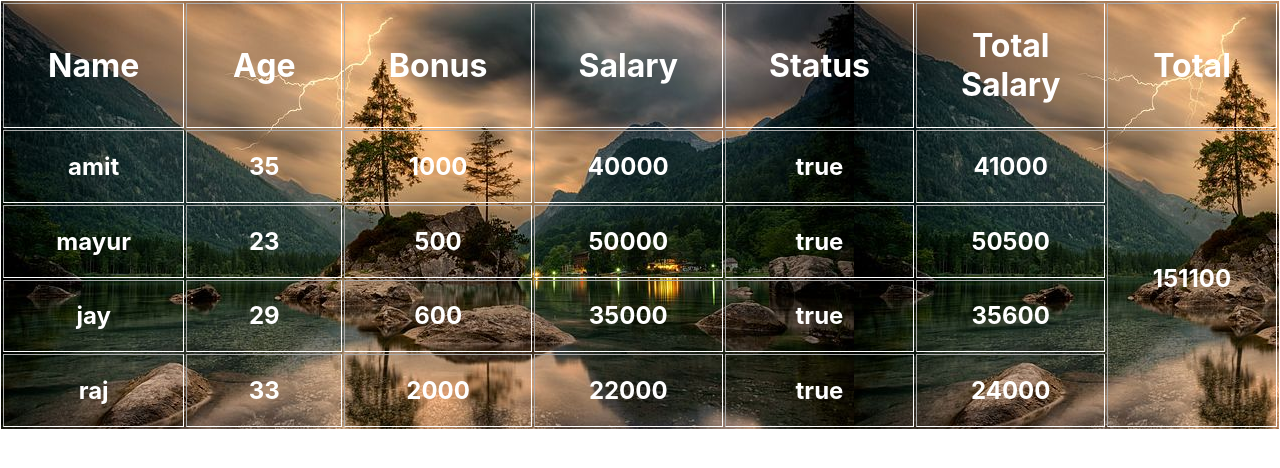
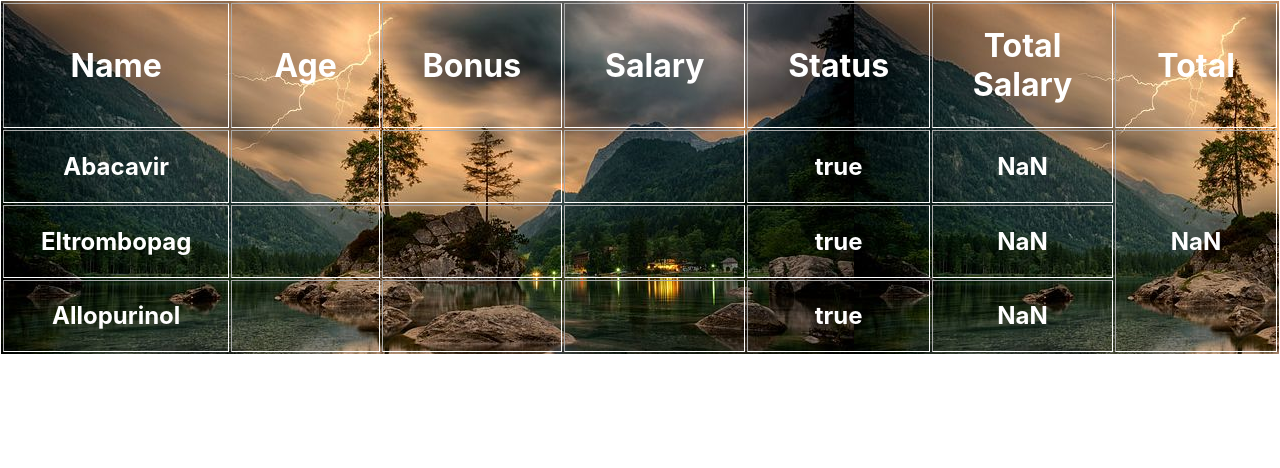
Before and after one commit to ayush-sutariya/React-Js, a React (Create React App) app: page / in a window 1280 px wide. Shown: the top 468 px of the page. Built offline with nearby package versions, Linux system fonts and the light colour scheme.

Commit message:
Medicine_Data

```diff
--- a/src/App.js
+++ b/src/App.js
@@ -59,7 +59,7 @@ import "./App.css";
 //     <div>
 //       {
 //         filterdata.map((d, i)=> {
-//           return(
+//           return(1
 //             <>
 //             <h3>{d.name}</h3>
 //             <h3>{d.age}</h3>
@@ -75,42 +75,47 @@ import "./App.css";
 // }
 
 function App(props) {
-  let data = [
+  let data =  [
     {
-      name: "amit",
-      age: 35,
-      salary: 40000,
-      bonus: 1000,
-      status: true,
+      id: 101,
+      name: 'Abacavir',
+      quantity: 25,
+      price: 150,
+      expiry: 2022,
+      status: true
     },
     {
-      name: "ajay",
-      age: 25,
-      salary: 38000,
-      bonus: 2000,
-      status: false,
+      id: 102,
+      name: 'Eltrombopag',
+      quantity: 90,
+      price: 550,
+      expiry: 2021,
+      status: true
     },
     {
-      name: "mayur",
-      age: 23,
-      salary: 50000,
-      bonus: 500,
-      status: true,
+      id: 103,
+      name: 'Meloxicam',
+      quantity: 85,
+      price: 450,
+      expiry: 2025,
+      status: false
     },
     {
-      name: "jay",
-      age: 29,
-      salary: 35000,
-      bonus: 600,
-      status: true,
+      id: 104,
+      name: 'Allopurinol',
+      quantity: 50,
+      price: 600,
+      expiry: 2023,
+      status: true
     },
     {
-      name: "raj",
-      age: 33,
-      salary: 22000,
-      bonus: 2000,
-      status: true,
-    },
+      id: 105,
+      name: 'Phenytoin',
+      quantity: 63,
+      price: 250,
+      expiry: 2021,
+      status: false
+    }
   ];
   let filterdata = data.filter((d, i) => d.status === true);
   let total = filterdata.reduce((acc, d) => acc+d.salary+d.bonus , 0);
```
